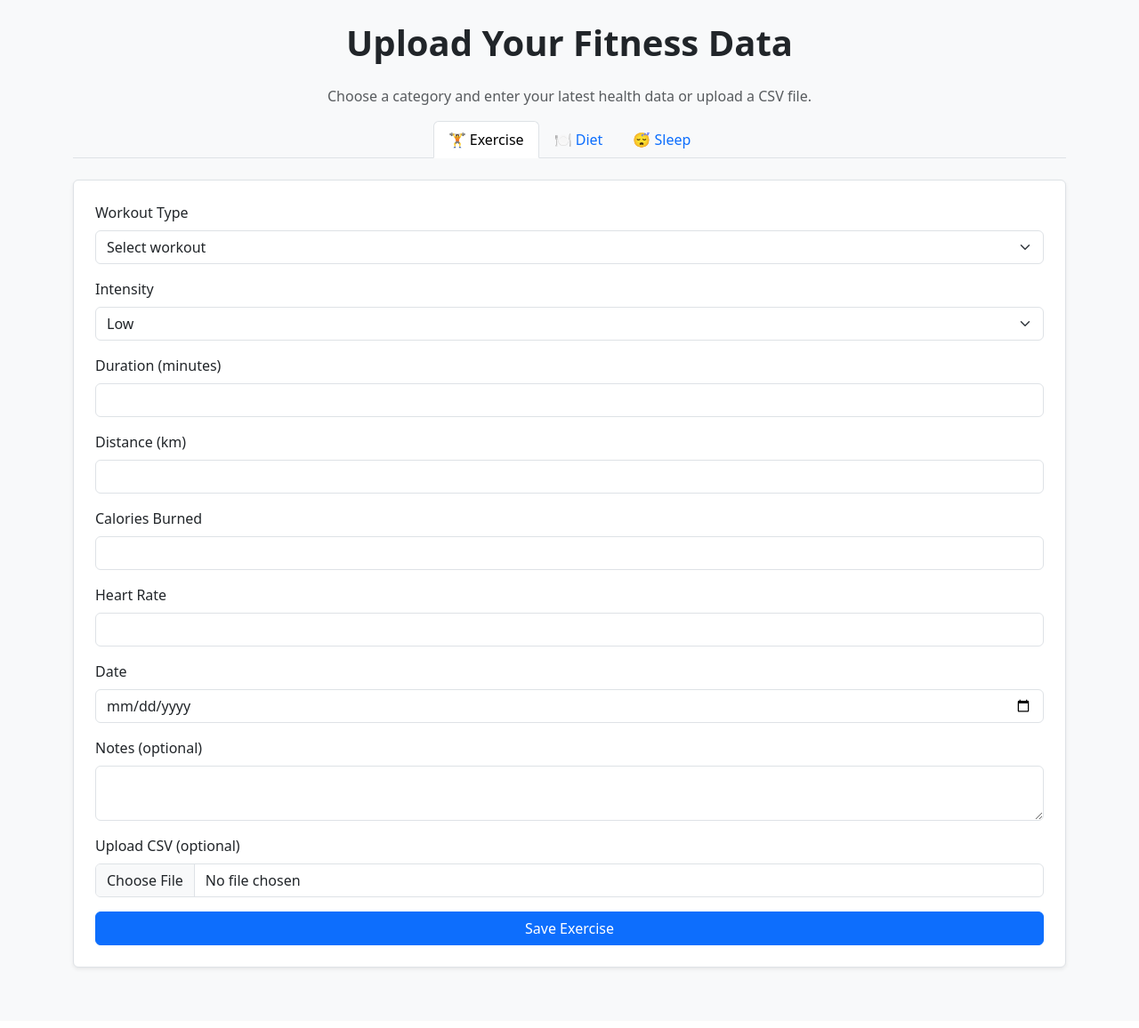
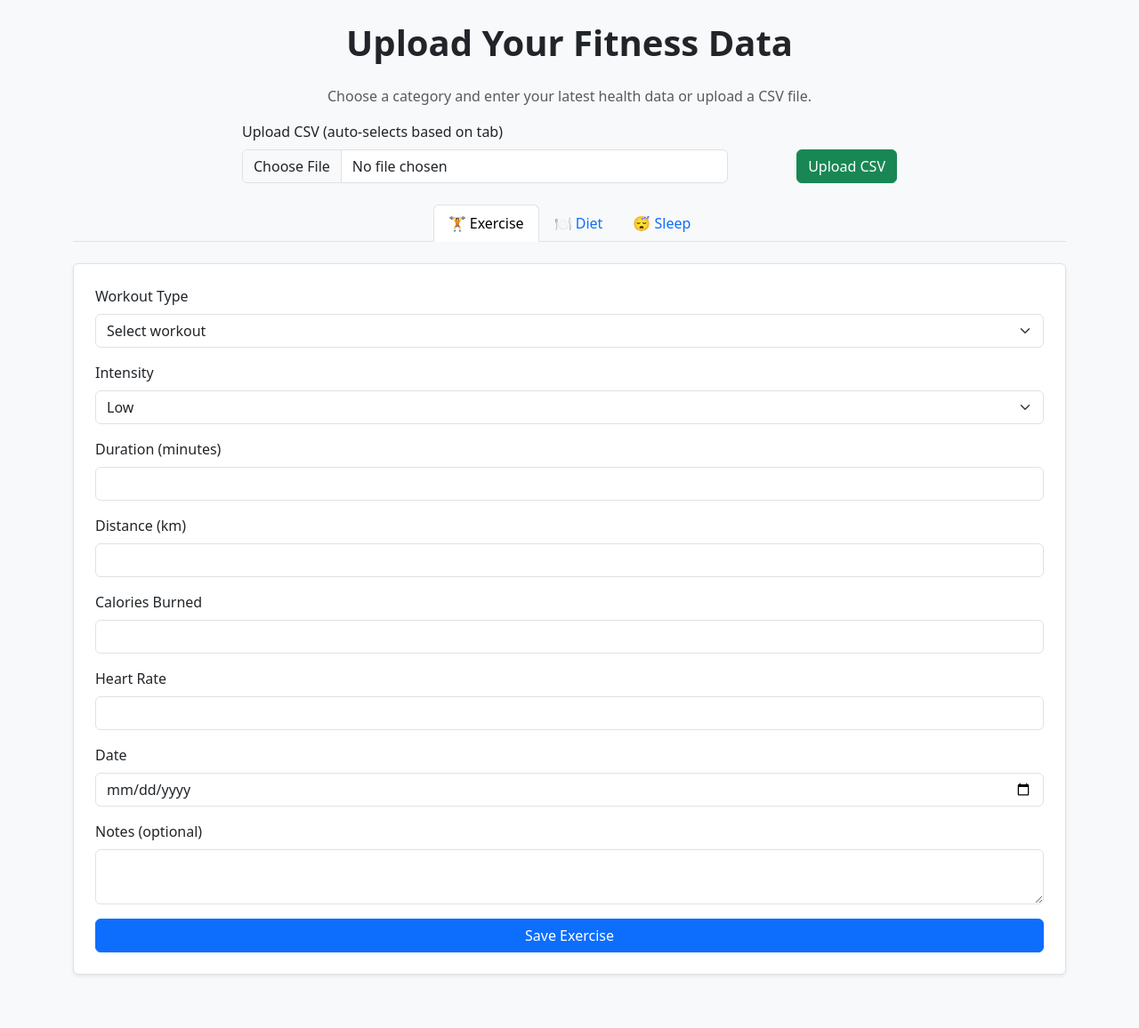
Before and after one commit to harshit-3/CITS_5505_Group_25, a Flask app: page /upload in a window 1280 px wide. Shown: the part 62-1218 px from the top of the page at 89% size. Before the commit the page ends 1153 px from the top, so only its background shows below. Run offline with Flask 3, Linux system fonts and the light colour scheme; a user stored in the database is signed in.

Commit message:
csv upload logic and change i upload page

```diff
--- a/app/routes.py
+++ b/app/routes.py
@@ -86,11 +86,23 @@ def upload():
     if request.method == "POST":
         user_id = session["user_id"]
 
-        # Handle Exercise Entry
-        if "workout_type" in request.form:
-            if 'exercise_file' in request.files and request.files['exercise_file'].filename:
-                file = request.files['exercise_file']
+        # 🔍 Unified CSV file handling based on tab category
+        if 'csv_file' in request.files and 'category' in request.form:
+            file = request.files['csv_file']
+            category = request.form['category']
+
+            if not file or file.filename == '':
+                flash("No file selected.", "warning")
+                return redirect(url_for("main.upload"))
+
+            import pandas as pd
+            try:
                 df = pd.read_csv(file)
+            except Exception:
+                flash("Invalid CSV format.", "danger")
+                return redirect(url_for("main.upload"))
+
+            if category == "exercise":
                 for _, row in df.iterrows():
                     entry = ExerciseEntry(
                         user_id=user_id,
@@ -106,27 +118,8 @@ def upload():
                     db.session.add(entry)
                 db.session.commit()
                 flash("Exercise data uploaded from CSV!", "success")
-            else:
-                entry = ExerciseEntry(
-                    user_id=user_id,
-                    workout_type=request.form["workout_type"],
-                    intensity=request.form.get("intensity"),
-                    duration=request.form.get("duration"),
-                    distance=request.form.get("distance"),
-                    calories=request.form.get("calories"),
-                    heart_rate=request.form.get("heart_rate"),
-                    date=request.form["date"],
-                    notes=request.form.get("notes", "")
-                )
-                db.session.add(entry)
-                db.session.commit()
-                flash("Exercise entry saved!", "success")
 
-        # Handle Diet Entry
-        elif "meal_type" in request.form:
-            if 'diet_file' in request.files and request.files['diet_file'].filename:
-                file = request.files['diet_file']
-                df = pd.read_csv(file)
+            elif category == "diet":
                 for _, row in df.iterrows():
                     entry = DietEntry(
                         user_id=user_id,
@@ -144,29 +137,8 @@ def upload():
                     db.session.add(entry)
                 db.session.commit()
                 flash("Diet data uploaded from CSV!", "success")
-            else:
-                entry = DietEntry(
-                    user_id=user_id,
-                    meal_type=request.form["meal_type"],
-                    food_name=request.form["food_name"],
-                    calories=request.form["diet_calories"],
-                    meal_time=request.form.get("meal_time"),
-                    protein=request.form.get("protein"),
-                    carbs=request.form.get("carbs"),
-                    fats=request.form.get("fats"),
-                    water=request.form.get("water"),
-                    date=request.form["diet_date"],
-                    notes=request.form.get("diet_notes", "")
-                )
-                db.session.add(entry)
-                db.session.commit()
-                flash("Diet entry saved!", "success")
 
-        # Handle Sleep Entry
-        elif "sleep_start" in request.form:
-            if 'sleep_file' in request.files and request.files['sleep_file'].filename:
-                file = request.files['sleep_file']
-                df = pd.read_csv(file)
+            elif category == "sleep":
                 for _, row in df.iterrows():
                     entry = SleepEntry(
                         user_id=user_id,
@@ -181,24 +153,68 @@ def upload():
                     db.session.add(entry)
                 db.session.commit()
                 flash("Sleep data uploaded from CSV!", "success")
+
             else:
-                entry = SleepEntry(
-                    user_id=user_id,
-                    sleep_start=request.form["sleep_start"],
-                    sleep_end=request.form["sleep_end"],
-                    sleep_quality=request.form["sleep_quality"],
-                    wake_ups=request.form.get("wake_ups"),
-                    efficiency=request.form.get("efficiency"),
-                    sleep_type=request.form.get("sleep_type"),
-                    notes=request.form.get("sleep_notes", "")
-                )
-                db.session.add(entry)
-                db.session.commit()
-                flash("Sleep entry saved!", "success")
+                flash("Invalid upload category.", "danger")
+
+            return redirect(url_for("main.upload"))
+
+        # 🧾 Manual Form Input: Exercise
+        elif "workout_type" in request.form:
+            entry = ExerciseEntry(
+                user_id=user_id,
+                workout_type=request.form["workout_type"],
+                intensity=request.form.get("intensity"),
+                duration=request.form.get("duration"),
+                distance=request.form.get("distance"),
+                calories=request.form.get("calories"),
+                heart_rate=request.form.get("heart_rate"),
+                date=request.form["date"],
+                notes=request.form.get("notes", "") or "None"
+            )
+            db.session.add(entry)
+            db.session.commit()
+            flash("Exercise entry saved!", "success")
+
+        # 🧾 Manual Form Input: Diet
+        elif "meal_type" in request.form:
+            entry = DietEntry(
+                user_id=user_id,
+                meal_type=request.form["meal_type"],
+                food_name=request.form["food_name"],
+                calories=request.form["diet_calories"],
+                meal_time=request.form.get("meal_time"),
+                protein=request.form.get("protein"),
+                carbs=request.form.get("carbs"),
+                fats=request.form.get("fats"),
+                water=request.form.get("water"),
+                date=request.form["diet_date"],
+                notes=request.form.get("diet_notes", "") or "None"
+            )
+            db.session.add(entry)
+            db.session.commit()
+            flash("Diet entry saved!", "success")
+
+        # 🧾 Manual Form Input: Sleep
+        elif "sleep_start" in request.form:
+            entry = SleepEntry(
+                user_id=user_id,
+                sleep_start=request.form["sleep_start"],
+                sleep_end=request.form["sleep_end"],
+                sleep_quality=request.form["sleep_quality"],
+                wake_ups=request.form.get("wake_ups"),
+                efficiency=request.form.get("efficiency"),
+                sleep_type=request.form.get("sleep_type"),
+                notes=request.form.get("sleep_notes", "") or "None"
+            )
+            db.session.add(entry)
+            db.session.commit()
+            flash("Sleep entry saved!", "success")
 
         return redirect(url_for("main.upload"))
 
     return render_template("upload.html")
+
 
 
 @main.route("/logout")
--- a/app/templates/upload.html
+++ b/app/templates/upload.html
@@ -6,6 +6,40 @@
 
 <h1 class="text-center mb-4">Upload Your Fitness Data</h1>
 <p class="text-center text-muted">Choose a category and enter your latest health data or upload a CSV file.</p>
+
+<!-- Unified CSV Upload Form -->
+<form method="POST" action="{{ url_for('main.upload') }}" enctype="multipart/form-data" class="mb-4" id="csvForm">
+  <input type="hidden" name="category" id="csvCategory" value="exercise">
+
+  <div class="row justify-content-center mb-2 align-items-end">
+    <!-- File Input (left or center) -->
+    <div class="col-md-6">
+      <label class="form-label">Upload CSV (auto-selects based on tab)</label>
+      <input type="file" name="csv_file" class="form-control" required>
+    </div>
+
+    <!-- Submit Button (right aligned) -->
+    <div class="col-md-2 text-end mt-4">
+      <button type="submit" class="btn btn-success">Upload CSV</button>
+    </div>
+  </div>
+</form>
+
+
+<script>
+  document.addEventListener("DOMContentLoaded", () => {
+    const hiddenInput = document.getElementById("csvCategory");
+
+    const tabButtons = document.querySelectorAll("#uploadTabs button");
+    tabButtons.forEach(button => {
+      button.addEventListener("click", () => {
+        const selectedTab = button.getAttribute("data-bs-target").substring(1); // "exercise", "diet", "sleep"
+        hiddenInput.value = selectedTab;
+      });
+    });
+  });
+</script>
+
 
 <!-- Tabs -->
 <ul class="nav nav-tabs mb-4 justify-content-center" id="uploadTabs" role="tablist">
@@ -72,10 +106,6 @@
         <label class="form-label">Notes (optional)</label>
         <textarea name="notes" class="form-control" rows="2"></textarea>
       </div>
-      <div class="mb-3">
-        <label class="form-label">Upload CSV (optional)</label>
-        <input type="file" name="exercise_file" class="form-control">
-      </div>
       <button type="submit" class="btn btn-primary w-100">Save Exercise</button>
     </form>
   </div>
@@ -129,10 +159,6 @@
         <label class="form-label">Notes (optional)</label>
         <textarea name="diet_notes" class="form-control" rows="2"></textarea>
       </div>
-      <div class="mb-3">
-        <label class="form-label">Upload CSV (optional)</label>
-        <input type="file" name="diet_file" class="form-control">
-      </div>
       <button type="submit" class="btn btn-warning w-100">Save Diet Entry</button>
     </form>
   </div>
@@ -178,10 +204,6 @@
         <label class="form-label">Notes (optional)</label>
         <textarea name="sleep_notes" class="form-control" rows="2"></textarea>
       </div>
-      <div class="mb-3">
-        <label class="form-label">Upload CSV (optional)</label>
-        <input type="file" name="sleep_file" class="form-control">
-      </div>
       <button type="submit" class="btn btn-info w-100">Save Sleep Entry</button>
     </form>
   </div>
```
Also changed, not shown: instance/tracker.db.
